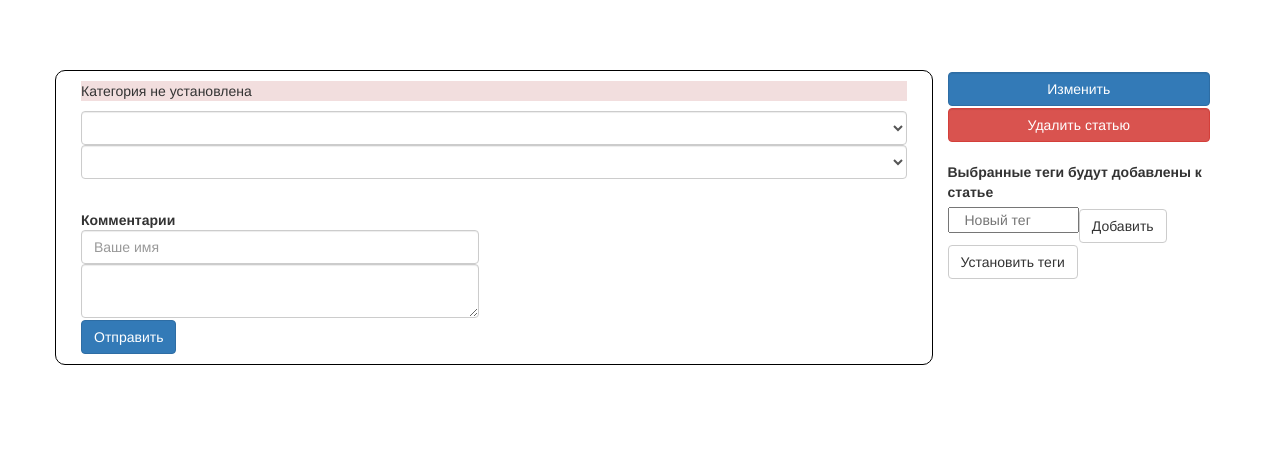
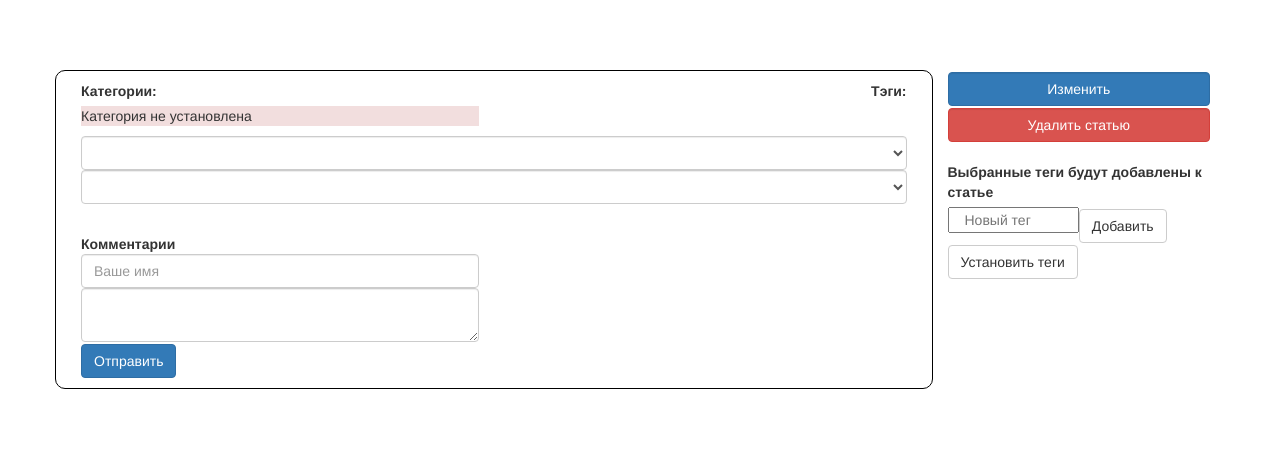
Before and after one commit to rikosage/blog, a Yii app: template views/article/article.php in a window 1280 px wide. Shown: the top 450 px of the page. Run offline with PHP 8.4 and a stand-in for Yii, Linux system fonts and the light colour scheme; the template is opened without the code that fills it, so the values that code supplies are empty; some libraries are stand-ins or nearby versions.

Commit message:
Поправлен баг добавления тегов

```diff
--- a/config/params.php
+++ b/config/params.php
@@ -2,5 +2,5 @@
 
 return [
     'adminEmail' => 'admin@example.com',
-    'short_content_length' => 500,
+    'short_content_length' => 550,
 ];
--- a/views/article/article.php
+++ b/views/article/article.php
@@ -3,7 +3,8 @@
 
 <div class="row">
   <div class="col-lg-9 article-show-container">
-    <div class="col-lg-12 article-category text-left">
+  <div class="col-lg-6 article-category text-left">
+    <label>Категории:</label>
     <?php if (isset($data->category[0]->id)): ?>
       <a href="<?=Url::to('/article/index?category_id='.$data->category[0]->id)?>">
       <?=$data->category[0]->name?>
@@ -16,6 +17,15 @@
       <?=$data->subCategory[0]->name?>
     </a>
     <?php endif ?>
+  </div>
+  <div class="col-lg-6 text-right">
+  <label>Тэги:</label>
+    <?php foreach ($data->tags as $tag): ?>
+      <a href = "<?=Url::to('/article/index?tag_id='.$tag->id)?>"><?=$tag->name?></a>
+      <a href="<?=Url::to('/tag/unset?article_id='.$id.'&tag_id='.$tag->id)?>">
+        <span style = "color: red" class = "glyphicon glyphicon-remove"></span>
+      </a>
+    <?php endforeach ?>
   </div>
   <div class="article-change-category col-lg-12 text-left">
     <form id = "change-category" action="<?=Url::to('')?>" method = "get">
@@ -43,14 +53,7 @@
   <div class="article-content">
     <div class="col-lg-12 article-title text-center"><h3><?=$data->title?></h3></div>
     <div class="col-lg-12 article-text text-left"><p><?=$data->full_content?></p></div>
-    <div class="col-lg-6 col-lg-offset-6 text-right">
-        <?php foreach ($data->tags as $tag): ?>
-          <a href = "<?=Url::to('/article/index?tag_id='.$tag->id)?>"><?=$tag->name?></a>
-          <a href="<?=Url::to('/tag/unset?article_id='.$id.'&tag_id='.$tag->id)?>">
-            <span style = "color: red" class = "glyphicon glyphicon-remove"></span>
-          </a>
-        <?php endforeach ?>
-      </div>
+
     <div class="comments col-lg-6">
       <strong>Комментарии</strong>
       <?php foreach ($data->comments as $comment ): ?>
```
Also changed, not shown: controllers/ArticleController.php (+13 -3 lines), controllers/TagController.php (+4 -5 lines), views/article/index.php (+12 -7 lines). Lines whose indentation alone changed are shown as unchanged.
